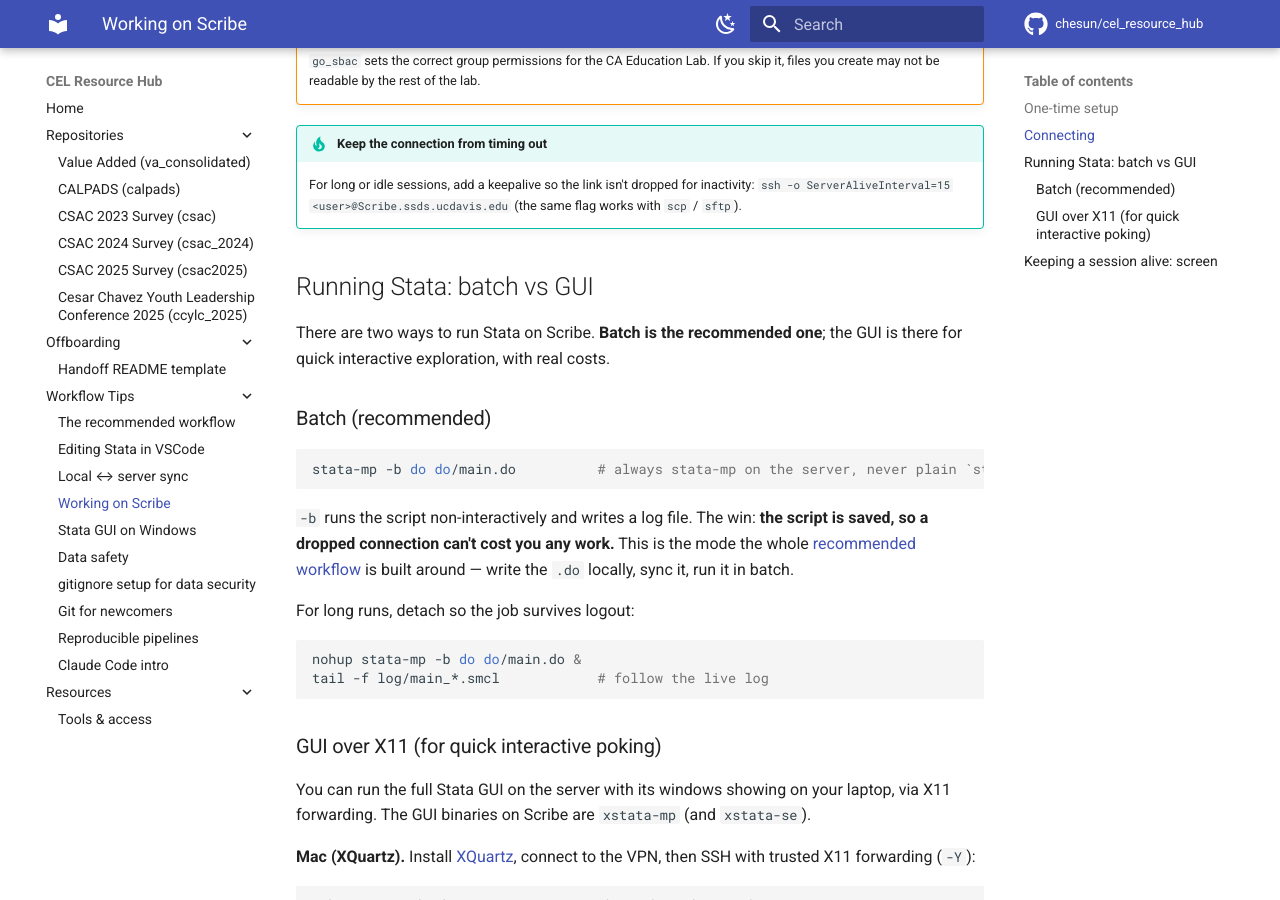
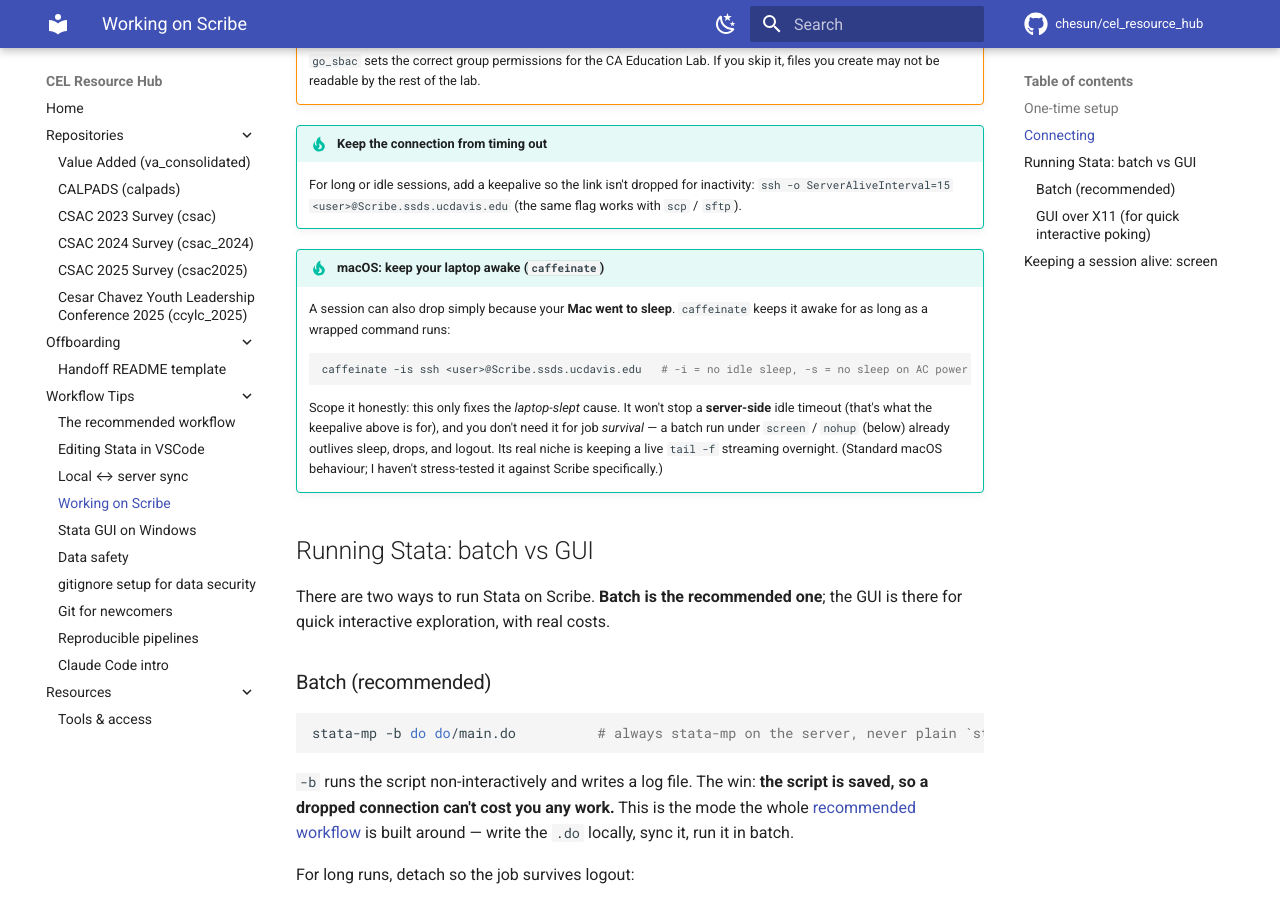
Before and after one commit to chesun/cel_resource_hub, an MkDocs documentation site: the page built from docs/workflow-tips/working-on-scribe.md, in a window 1280 px wide and 900 px high, scrolled down 961 px. Built offline with MkDocs 1.6.1 and Material for MkDocs 9.7.7, drawn with Linux system fonts in a browser that asks for light colours; comment, search, counter and statistics services are not loaded; some of the changed text lies outside the part shown.

Commit message:
Workflow Tips pass: Mermaid diagram, caffeinate tip, strawman fix
- workflow-tips index: fix a missed strawman blurb (server GUI editor, not
  "typing into the GUI loses work"); refresh stale TODO examples.
- recommended-workflow: convert the ASCII laptop/Scribe diagram to Mermaid.
- working-on-scribe: drop the stale "To add" block; add a macOS `caffeinate`
  keep-awake tip, scoped to the laptop-sleep cause (not server timeouts).

Adds the 2026-06-22 walkthrough session log.

mkdocs build --strict: exit 0, no warnings.

Co-Authored-By: Claude Opus 4.8 (1M context) <noreply@anthropic.com>

````diff
--- a/docs/workflow-tips/working-on-scribe.md
+++ b/docs/workflow-tips/working-on-scribe.md
@@ -40,6 +40,20 @@ cd /home/research/ca_ed_lab/projects/<project>/...
     For long or idle sessions, add a keepalive so the link isn't dropped for inactivity:
     `ssh -o ServerAliveInterval=15 <user>@Scribe.ssds.ucdavis.edu` (the same flag works with
     `scp` / `sftp`).
+
+!!! tip "macOS: keep your laptop awake (`caffeinate`)"
+    A session can also drop simply because your **Mac went to sleep**. `caffeinate` keeps it awake
+    for as long as a wrapped command runs:
+
+    ```bash
+    caffeinate -is ssh <user>@Scribe.ssds.ucdavis.edu   # -i = no idle sleep, -s = no sleep on AC power
+    ```
+
+    Scope it honestly: this only fixes the *laptop-slept* cause. It won't stop a **server-side**
+    idle timeout (that's what the keepalive above is for), and you don't need it for job
+    *survival* — a batch run under `screen` / `nohup` (below) already outlives sleep, drops, and
+    logout. Its real niche is keeping a live `tail -f` streaming overnight. (Standard macOS
+    behaviour; I haven't stress-tested it against Scribe specifically.)
 
 ## Running Stata: batch vs GUI
 
````
Also changed, not shown: other parts of docs/workflow-tips/working-on-scribe.md (+0 -4 lines), docs/workflow-tips/index.md (+5 -4 lines), docs/workflow-tips/recommended-workflow.md (+6 -7 lines), quality_reports/session_logs/2026-06-22_hub-walkthrough.md (added, +50 -0 lines).
